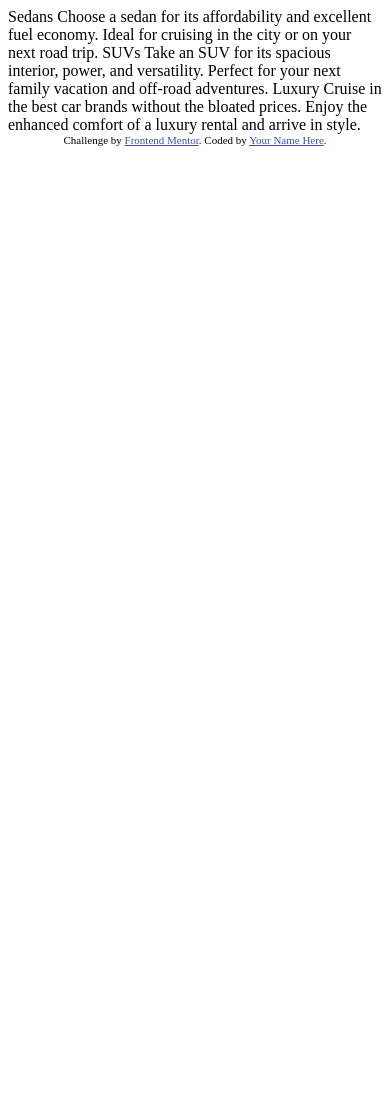
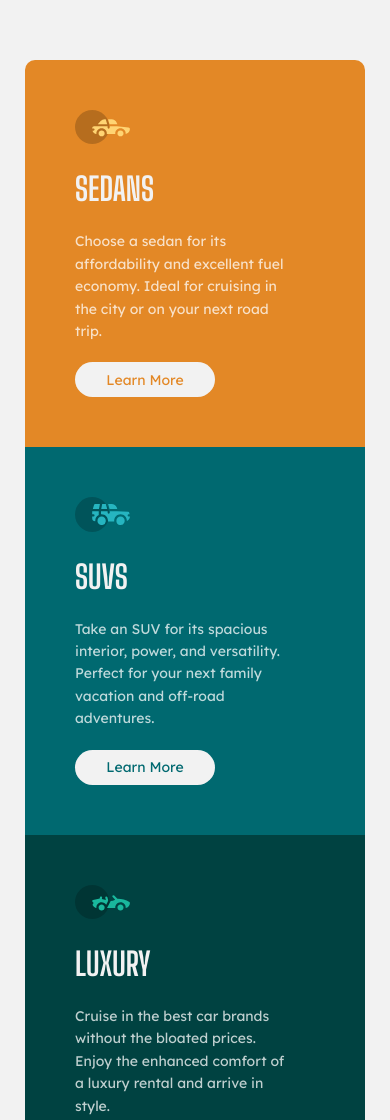
Before and after one commit to zediogoribeiro/3-column-preview-card-component, a plain HTML site: page index.html in a window 390 px wide. Shown: the top 1120 px of the page. Before the commit the page ends 844 px from the top, so only its background shows below. Drawn offline with Linux system fonts and the light colour scheme.

Commit message:
mobile frist

```diff
--- a/index.html
+++ b/index.html
@@ -2,35 +2,48 @@
 <html lang="en">
 <head>
     <meta charset="UTF-8">
-  <meta name="viewport" content="width=device-width, initial-scale=1.0"> <!-- displays site properly based on user's device -->
-
+    <meta http-equiv="X-UA-Compatible" content="IE=edge">
+    <meta name="viewport" content="width=device-width, initial-scale=1.0">
     <link rel="icon" type="image/png" sizes="32x32" href="./images/favicon-32x32.png">
-
+    <link rel="stylesheet" href="main.css">
     <title>Frontend Mentor | 3-column preview card component</title>
-
-  <!-- Feel free to remove these styles or customise in your own stylesheet 👍 -->
-  <style>
-    .attribution { font-size: 11px; text-align: center; }
-    .attribution a { color: hsl(228, 45%, 44%); }
-  </style>
 </head>
 <body>
-
-  Sedans
+  <div class="container">
+    <section>
+      <img src="images/icon-sedans.svg" alt="Sedan icon" />
+      <h1>Sedans</h1>
+      <p>
         Choose a sedan for its affordability and excellent fuel economy. Ideal for cruising in the city
         or on your next road trip.
+      </p>
+      <a href="#">Learn More</a>
+    </section>
 
-  SUVs
+    <section>
+      <img src="images/icon-suvs.svg" alt="SUV icon" />
+      <h1>SUVs</h1>
+      <p>
         Take an SUV for its spacious interior, power, and versatility. Perfect for your next family vacation
         and off-road adventures.
+      </p>
+      <a href="#">Learn More</a>
+    </section>
 
-  Luxury
+    <section>
+      <img src="images/icon-luxury.svg" alt="Luxury icon" />
+      <h1>Luxury</h1>
+      <p>
         Cruise in the best car brands without the bloated prices. Enjoy the enhanced comfort of a luxury
         rental and arrive in style.
+      </p>
+      <a href="#">Learn More</a>
+    </section>
+  </div>
 
   <div class="attribution">
     Challenge by <a href="https://www.frontendmentor.io?ref=challenge" target="_blank">Frontend Mentor</a>.
-    Coded by <a href="#">Your Name Here</a>.
+    Coded by <a href="https://www.linkedin.com/in/zediogoribeiro/">Zé Diogo Ribeiro</a>.
   </div>
 </body>
 </html>
--- a/main.css
+++ b/main.css
@@ -0,0 +1,109 @@
+@import url('https://fonts.googleapis.com/css2?family=Big+Shoulders+Display:wght@700&family=Lexend+Deca&display=swap');
+
+:root {
+    --orange: hsl(31, 77%, 52%);
+    --cyan: hsl(184, 100%, 22%);
+    --dark-cyan: hsl(179, 100%, 13%);
+    --white-p: hsla(0, 0%, 100%, 0.75);
+    --light-gray: hsl(0, 0%, 95%);
+    --lexend: 'Lexend Deca', sans-serif;
+    --shoulders: 'Big Shoulders Display', cursive;
+}
+
+* {
+    margin: 0;
+    padding: 0;
+    box-sizing: border-box;
+}
+
+body {
+    background-color: var(--light-gray);
+    display: flex;
+    justify-content: center;
+    align-items: center;
+    min-width: 100vw;
+    min-height: 100vh;
+}
+
+.container {
+    display: flex;
+    flex-direction: column;
+    width: auto;
+    height: auto;
+    margin: 60px 20px;
+    border-radius: 5px;
+}
+
+.container section {
+    padding: 50px;
+    width: 340px;
+}
+
+.container section img {
+    width: 55px;
+}
+
+.container section h1 {
+    font-family: var(--shoulders);
+    text-transform: uppercase;
+    font-weight: 700;
+    color: var(--light-gray);
+    margin: 22px 0;
+    font-size: 32px;
+}
+
+.container section p {
+    color: var(--white-p);
+    font-size: 14px;
+    font-family: var(--lexend);
+    line-height: 1.6;
+    padding-right: 20px;
+}
+
+.container section a {
+    display: inline-block;
+    height: 35px;
+    width: 140px;
+    border-radius: 60px;
+    text-align: center;
+    display: flex;
+    justify-content: center;
+    align-items: center;
+    text-decoration: none;
+    background-color: var(--light-gray);
+    font-family: var(--lexend);
+    font-size: 14px;
+    margin-top: 20px;
+}
+
+.container section:first-of-type {
+    background-color: var(--orange);
+    border-top-left-radius: 10px;
+    border-top-right-radius: 10px;
+}
+
+.container section:first-of-type a {
+    color:var(--orange);
+}
+
+.container section:nth-of-type(2) {
+    background-color: var(--cyan);
+}
+
+.container section:nth-of-type(2) a {
+    color: var(--cyan);
+}
+
+.container section:last-of-type {
+    background-color: var(--dark-cyan);
+    border-bottom-right-radius: 10px;
+    border-bottom-left-radius: 10px;
+}
+
+.container section:last-of-type a {
+    color: var(--dark-cyan);
+}
+
+.attribution {
+    display: none;
+}
```
Also changed, not shown: 1 other file. Lines whose indentation alone changed are shown as unchanged.
